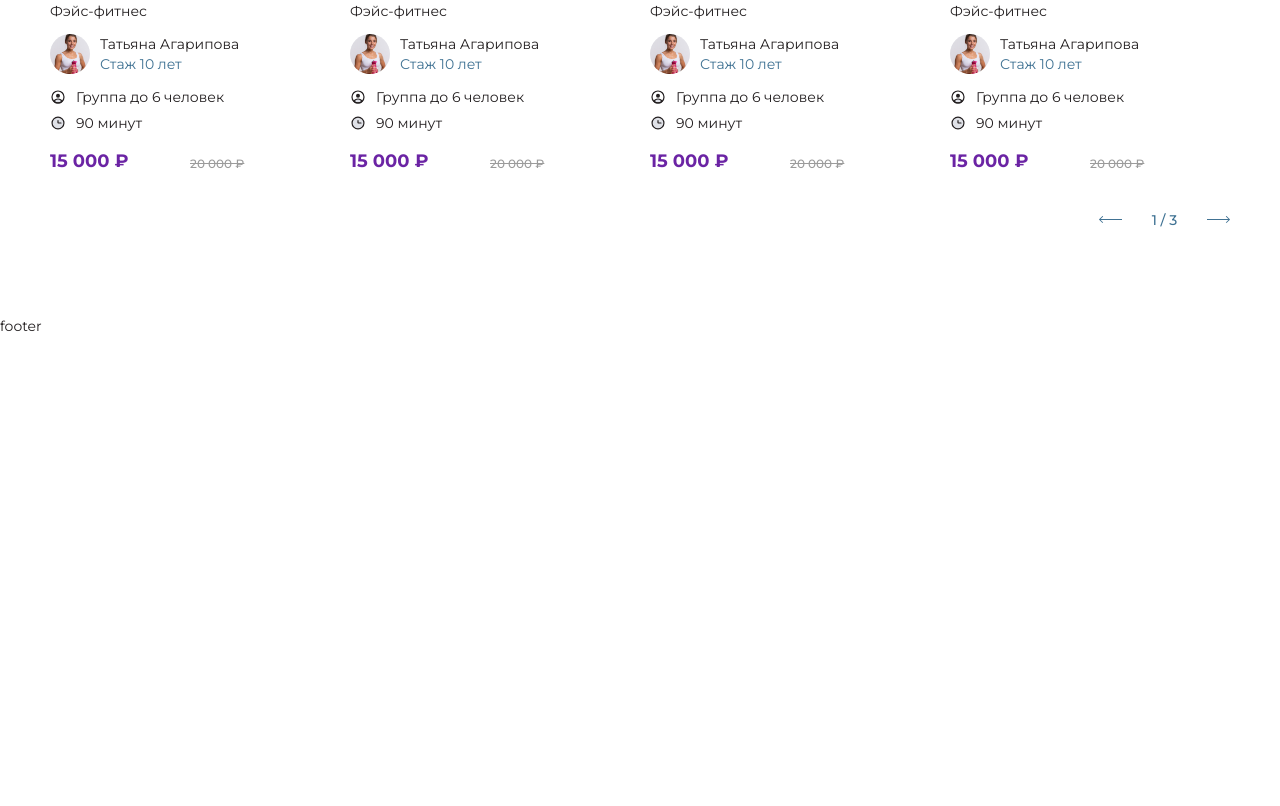
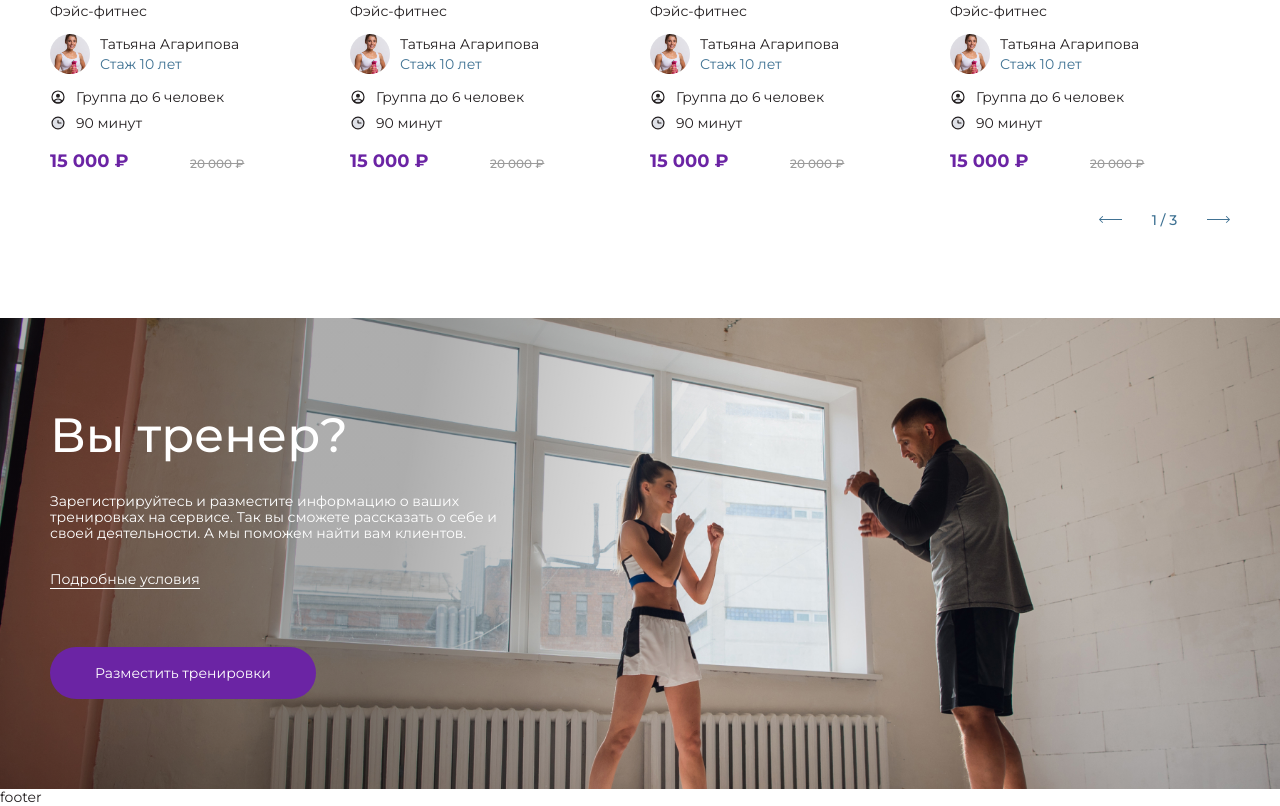
Before and after one commit to dev-evora/fitness, a website: page src/pages/index.html in a window 1280 px wide. Shown: the part 7444-8250 px from the top of the page. Before the commit the page ends 7778 px from the top, so only its background shows below. Drawn offline with nearby package versions, Linux system fonts and the light colour scheme; files that its build step writes are made by us from their sources; files whose address does not match are found by name.

Commit message:
trainer-you

```diff
--- /dev/null
+++ b/src/pages/common/trainer-you.html
@@ -0,0 +1,10 @@
+<section class="trainer-you">
+  <div class="container">
+    <div class="trainer-you__content">
+      <h2 class="title-xl">Вы тренер?</h2>
+      <p>Зарегистрируйтесь и разместите информацию о ваших тренировках на сервисе. Так вы сможете рассказать о себе и своей деятельности. А мы поможем найти вам клиентов.</p>
+      <p><a href="#">Подробные условия</a></p>
+      <div class="btn-wrap"><a href="#" class="btn btn-purple">Разместить тренировки</a></div>
+    </div>
+  </div>
+</section>
--- a/src/pages/index.html
+++ b/src/pages/index.html
@@ -433,4 +433,6 @@
   </div>
 </section>
 
+{% include 'common/trainer-you.html' %}
+
 {% endblock %}
--- a/src/sass/common/_trainer.sass
+++ b/src/sass/common/_trainer.sass
@@ -124,3 +124,26 @@
         &:hover
           background: $color-queen-blue
           color: #fff
+
+  &-you
+    padding: 90px 0
+    color: #fff
+    background: url(../img/trainer-you.jpg) no-repeat center
+    background-size: cover
+    position: relative
+    &::before
+      content: ''
+      position: absolute
+      top: 0
+      left: 0
+      right: 0
+      bottom: 0
+      background: linear-gradient(101.18deg, rgba(0, 0, 0, 0.3) 31.74%, rgba(0, 0, 0, 0) 56.84%)
+    &__content
+      max-width: 450px
+      p
+        margin-top: 30px
+        a
+          border-bottom: 1px solid #fff
+      .btn-wrap
+        margin-top: 60px
```
Also changed, not shown: src/img/trainer-you.jpg (added).
